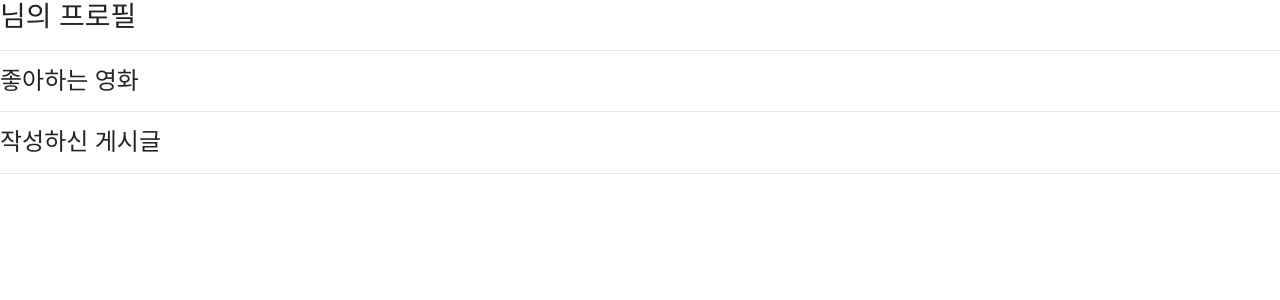
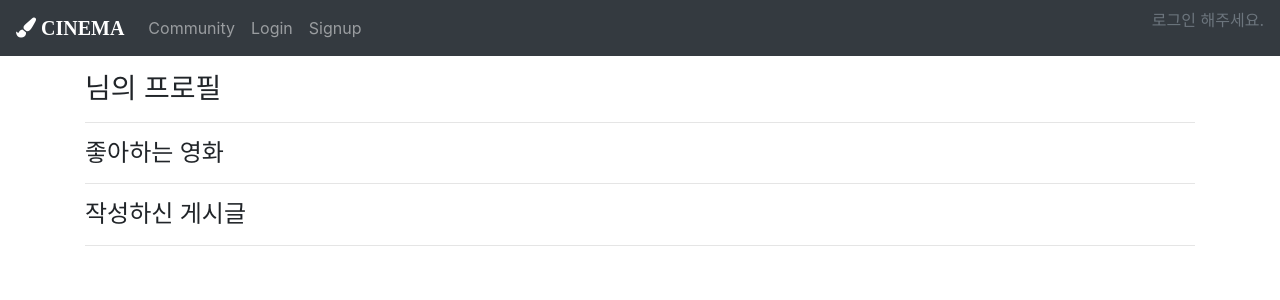
Before and after one commit to jongwoo328/final_pjt, a Django app: template accounts/templates/accounts/profile.html in a window 1280 px wide. Shown: the top 300 px of the page. Run offline with Django 3.2, Linux system fonts and the light colour scheme; the template is opened without the code that fills it, so the values that code supplies are empty; some libraries are stand-ins or nearby versions.

Commit message:
200611(jykim) - navbar is added

```diff
--- a/accounts/views.py
+++ b/accounts/views.py
@@ -52,7 +52,7 @@ def logout(request):
 @login_required
 def update(request):
     if request.method == 'POST':
-        form = CustomUserChangeForm(request.POST)
+        form = CustomUserChangeForm(request.POST, instance=request.user)
         if form.is_valid():
             form.save()
             return redirect('accounts:profile')
--- a/templates/base.html
+++ b/templates/base.html
@@ -4,12 +4,17 @@
 <head>
     <meta charset="UTF-8">
     <meta name="viewport" content="width=device-width, initial-scale=1.0">
+    <!-- icon -->
+    <link rel="stylesheet" href="https://use.fontawesome.com/releases/v5.13.0/css/all.css" integrity="sha384-Bfad6CLCknfcloXFOyFnlgtENryhrpZCe29RTifKEixXQZ38WheV+i/6YWSzkz3V" crossorigin="anonymous">
     <title>{% block title %}{% endblock %}</title>
     {% bootstrap_css %}
 </head>
-<body>
-    {% block context %}
-    {% endblock %}
+<body class="my-5 pt-4">
+    {% include 'navbar.html' %}
+    <div class="container">
+        {% block context %}
+        {% endblock %}
+    </div>
 
     {% bootstrap_javascript jquery='full' %}
 </body>
--- /dev/null
+++ b/templates/navbar.html
@@ -0,0 +1,35 @@
+<nav class="fixed-top navbar navbar-expand-lg navbar-dark bg-dark">
+    <a class="navbar-brand" href="#"><i class="fas fa-paint-brush"> CINEMA</i></a>
+    <button class="navbar-toggler" type="button" data-toggle="collapse" data-target="#navbarSupportedContent" aria-controls="navbarSupportedContent" aria-expanded="false" aria-label="Toggle navigation">
+      <span class="navbar-toggler-icon"></span>
+    </button>
+
+    <div class="collapse navbar-collapse" id="navbarSupportedContent">
+      <ul class="navbar-nav mr-auto">
+
+        <!-- <기본 nav-items -->
+        <li class="nav-item">
+          <a class="nav-link" href="#">Community</a>
+        </li>
+        <li class="nav-item">
+
+          <!--로그인 했을때-->
+          {% if request.user.is_authenticated %}
+            <a class="nav-link" href="{% url 'accounts:logout' %}">Logout</a>
+
+          <!--로그인 안했을때-->
+          {% else %}
+            <a class="nav-link" href="{% url 'accounts:login' %}">Login</a>
+            </li>
+            <li class="nav-item">
+              <a class="nav-link" href="{% url 'accounts:signup' %}">Signup</a>
+          {% endif %}
+        </li>
+       </ul>
+          {% if request.user.is_authenticated %}
+            <a class="nav-link text-secondary" href="{% url 'accounts:profile' %}" tabindex="-1" aria-disabled="true">Hello, {{ request.user }}</a>
+          {% else %}
+            <p class='text-secondary'>로그인 해주세요.</p>
+          {% endif %}
+    </div>
+  </nav>
```
